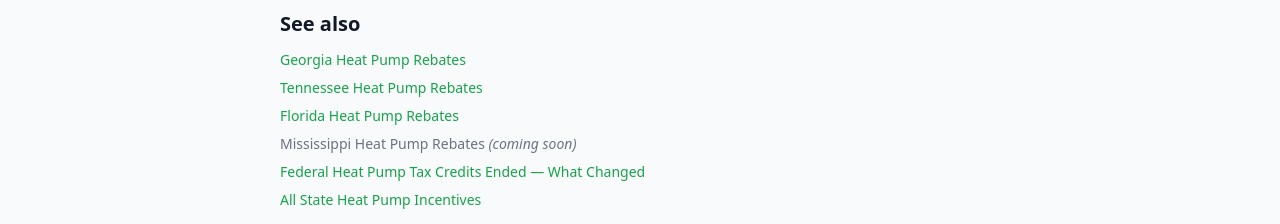
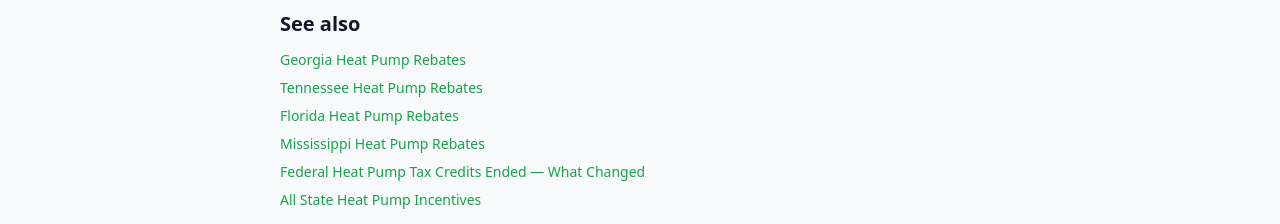
Before and after one commit to giniwproductions-88/homeenergybasics, a Next.js app: page /heat-pumps/states/al in a window 1280 px wide. Shown: the part 10680-10904 px from the top of the page. Built offline with nearby package versions, Linux system fonts and the light colour scheme.

Commit message:
AL: fix MS neighbor link

```diff
--- a/src/app/heat-pumps/states/al/page.tsx
+++ b/src/app/heat-pumps/states/al/page.tsx
@@ -830,8 +830,10 @@ export default function AlabamaPage() {
                 Florida Heat Pump Rebates
               </Link>
             </li>
-            <li className="text-gray-500">
-              Mississippi Heat Pump Rebates <em>(coming soon)</em>
+            <li>
+              <Link href="/heat-pumps/states/ms" className="text-brand-600 hover:underline">
+                Mississippi Heat Pump Rebates
+              </Link>
             </li>
             <li>
               <Link href="/federal-heat-pump-tax-credit-expired" className="text-brand-600 hover:underline">
```
